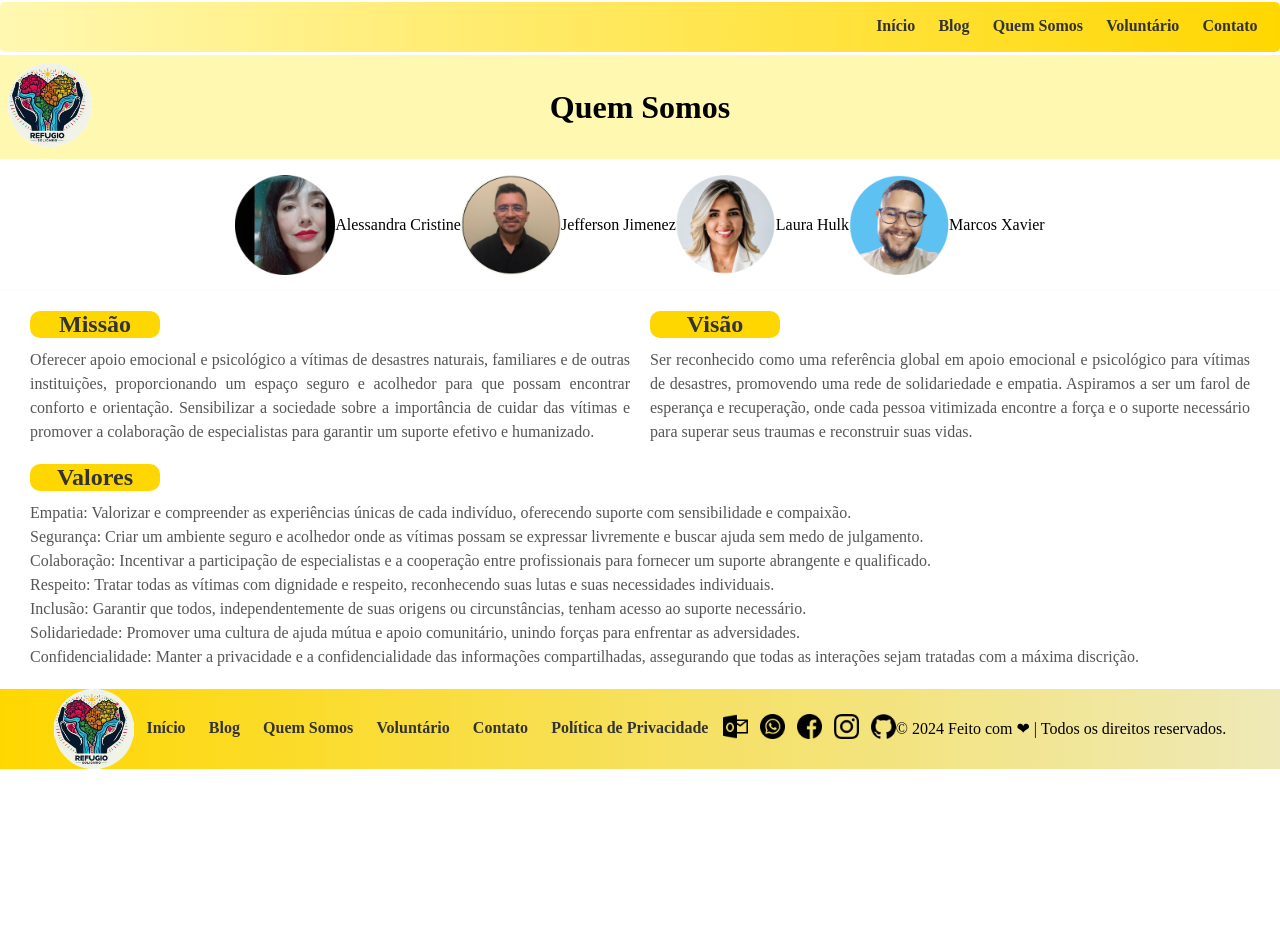
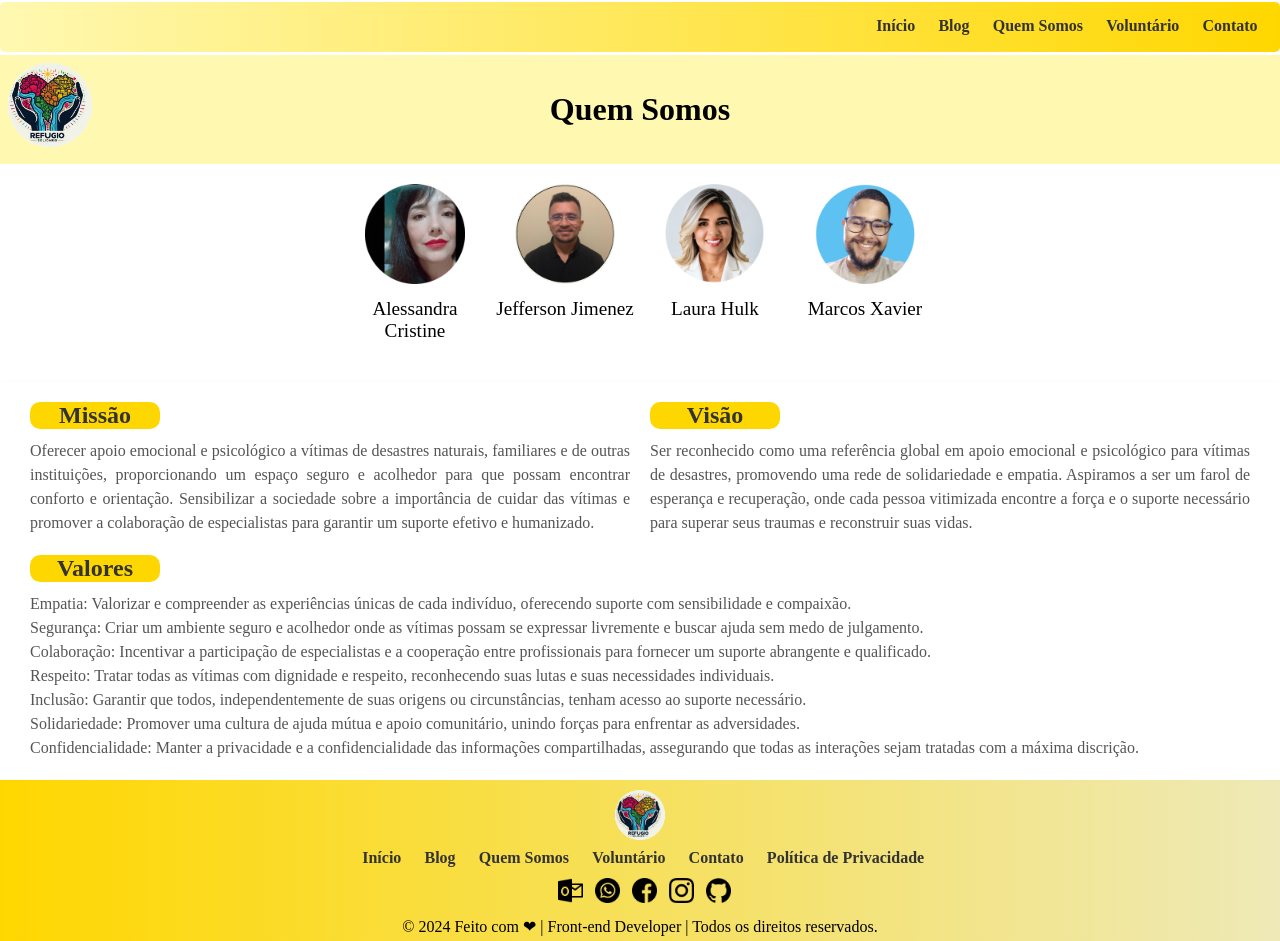
Before and after one commit to Alessandra-CBarbosa/Refugio-Solidario, a plain HTML site: page quemsomos.html in a window 1280 px wide. Before the commit the page ends 800 px from the top, so only its background shows below. Drawn offline with Linux system fonts and the light colour scheme.

Commit message:
foram estilizados perfil e footer

```diff
--- a/quemsomos.css
+++ b/quemsomos.css
@@ -3,6 +3,7 @@
     padding: 0;
     box-sizing: border-box;
 }
+
 
 nav {
     background: linear-gradient( to right,#fff8b1 , #ffd700);
@@ -35,6 +36,7 @@ nav {
 .logo-projeto-RS {
     height: 100px;
     padding: .5rem;
+    margin-bottom: 5px;
 
 }
 
@@ -55,17 +57,33 @@ nav {
 
 }
 
-.quemSomos {
-    display: flex;
-    align-items: center;
-    justify-content: center;
-    padding: 1rem;
+.container-quemSomos {
+    display: grid;
+    grid-template-columns: repeat(auto-fit, minmax(100px, 1fr));
+    padding: 20px;
+    margin-bottom: 20px;
+    margin-left: 25%;
+    margin-right: 25%;
 }
 
 .perfil {
-    height: 100px;
+    text-align: center;
+    background-color: #fff;
+    justify-content: space-evenly;
+    padding: -10%;
+
 }
 
+.perfil-imagem {
+    max-width: 100px;
+    height: auto;
+}
+
+
+.nome {
+    margin-top: 10px;
+    font-size: 1.2rem;
+}
 
 
 .missaoVisaoValores {
@@ -115,21 +133,25 @@ nav {
 /* CSS footer */
 .footerMissaoVisaoValores {
     display: flex;
+    flex-direction: column;
     align-items: center;
     justify-content: center;
     background: linear-gradient( to left,#eee9b7 , #ffd700);
+    gap: 10px;
+    padding: 5px;
 }
 
 #logoProjetoFooter {
-    height: 80px;
+    height: 50px;
+    margin-top: 5px;
 }
 
 .redeSociais {
+    justify-content: center;
     height: 25px;
     margin-left: .5rem;
+}
 
-
-}
 
 .redeSociais:hover {
     background:#ffffff;
--- a/quemsomos.html
+++ b/quemsomos.html
@@ -28,15 +28,26 @@
    </header>
 
    <main>
-        <div class="quemSomos">
-            <img class="perfil" src="./img/perfil-cris-projeto-RS .png"><span>Alessandra Cristine</span>
+        <div class="container-quemSomos">
+          <div class="perfil">
+            <img class="perfil-imagem" src="./img/perfil-cris-projeto-RS .png">
+            <p class="nome">Alessandra Cristine</p>
+        </div>
+        <div class="perfil">
+          <img class="perfil-imagem" src="./img/perfil-jeffers-projeto-RS.png">
+          <p class="nome">Jefferson Jimenez</p>
+        </div>
 
-            <img class="perfil" src="./img/perfil-jeffers-projeto-RS.png">Jefferson Jimenez
+        <div class="perfil">
+          <img class="perfil-imagem" src="./img/perfil-laura-projeto-RS.png">
+          <p class="nome">Laura Hulk</p>
+        </div>
 
-            <img class="perfil" src="./img/perfil-laura-projeto-RS.png">Laura Hulk
-
-            <img class="perfil" src="./img/perfil-marcos-projeto-RS.png">Marcos Xavier
+        <div class="perfil">
+            <img class="perfil-imagem" src="./img/perfil-marcos-projeto-RS.png">
+            <p class="nome">Marcos Xavier</p>
         </div>
+      </div>
 
         <section class="missaoVisaoValores">
             <div class="row">
@@ -88,7 +99,7 @@
 
     </div>
 
-    <p>© 2024 Feito com ❤ | Todos os direitos reservados.</p>
+    <p>© 2024 Feito com ❤ | Front-end Developer | Todos os direitos reservados.</p>
 
    </footer>
 </body>
```
